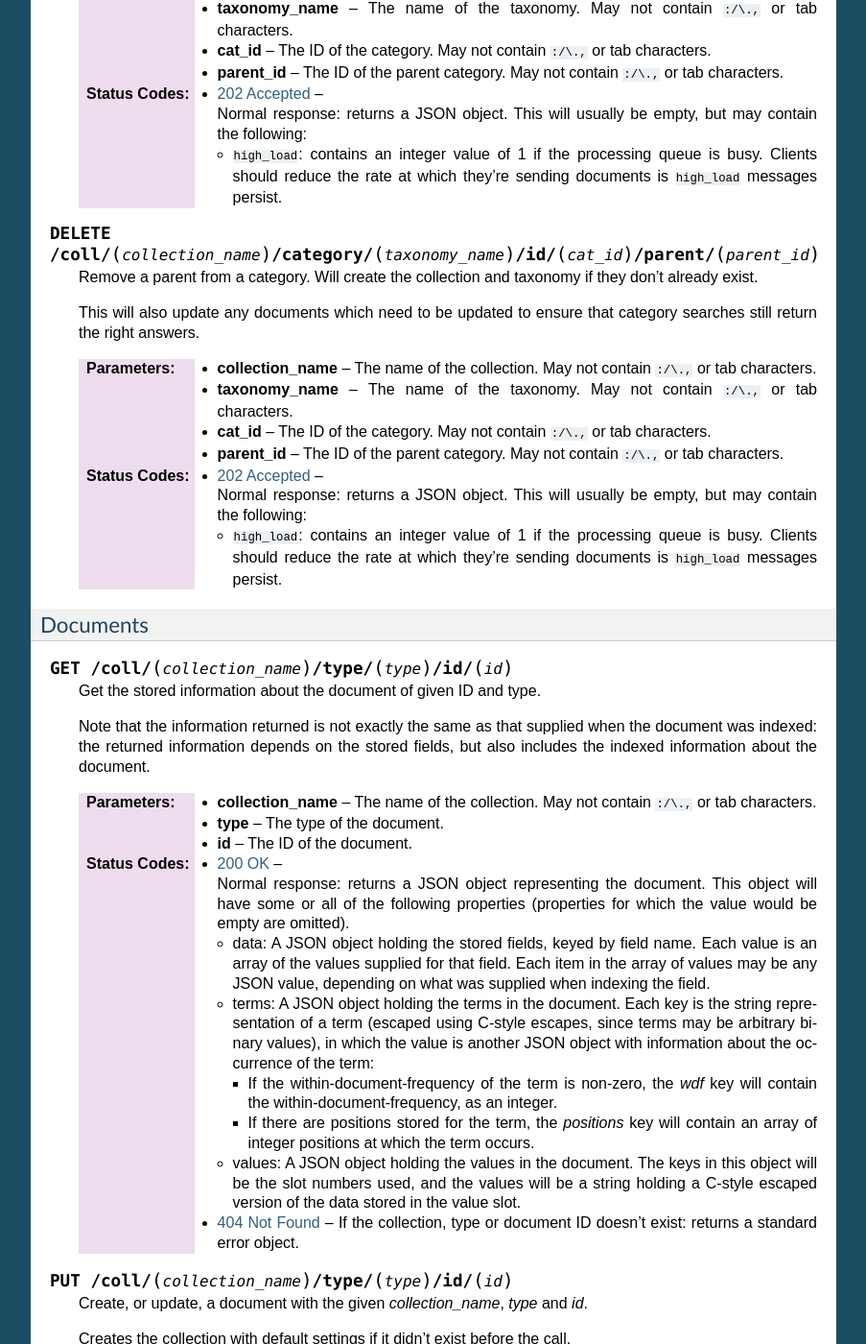
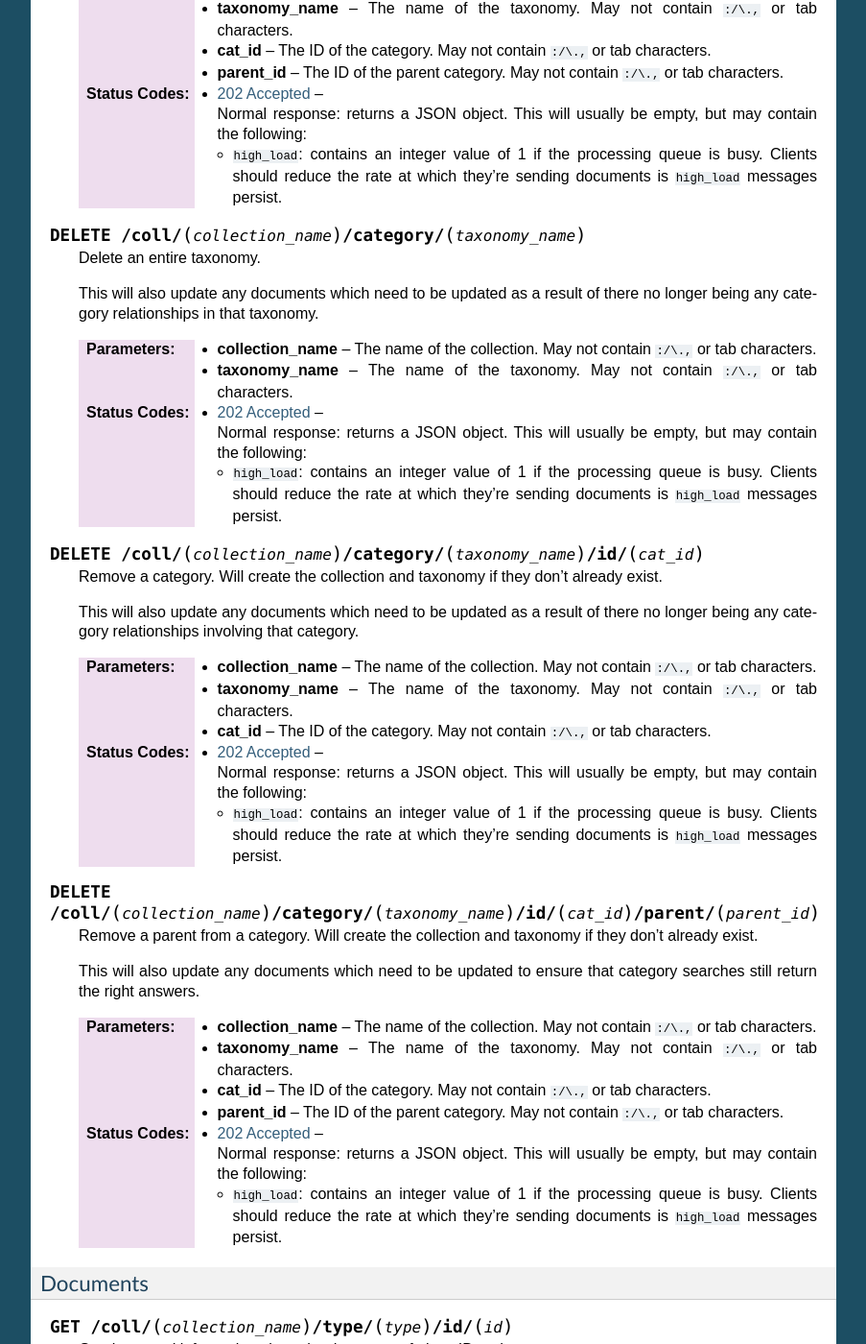
Before and after one commit to restpose/restpose, a Sphinx documentation site: the page built from docs/urls.rst, in a window 1280 px wide and 1400 px high, scrolled down 4407 px. Shown: the whole window at 96% size, without its empty margins (198-1101 px from the left). Built offline with Sphinx 7.4.7, drawn with Linux system fonts in a browser that asks for light colours.

Commit message:
Document deletion of entire taxonomies, and of categories

```diff
--- a/docs/urls.rst
+++ b/docs/urls.rst
@@ -312,6 +312,51 @@
 		 which they're sending documents is ``high_load`` messages
 		 persist.
 
+.. http:delete:: /coll/(collection_name)/category/(taxonomy_name)
+
+   Delete an entire taxonomy.
+
+   This will also update any documents which need to be updated as a result of
+   there no longer being any category relationships in that taxonomy.
+
+   :param collection_name: The name of the collection.  May not contain
+          ``:/\.,`` or tab characters.
+   :param taxonomy_name: The name of the taxonomy.  May not contain ``:/\.,``
+          or tab characters.
+
+   :statuscode 202: Normal response: returns a JSON object.  This will usually
+               be empty, but may contain the following:
+
+	       * ``high_load``: contains an integer value of 1 if the
+		 processing queue is busy.  Clients should reduce the rate at
+		 which they're sending documents is ``high_load`` messages
+		 persist.
+
+
+.. http:delete:: /coll/(collection_name)/category/(taxonomy_name)/id/(cat_id)
+
+   Remove a category.  Will create the collection and taxonomy if they don't
+   already exist.
+
+   This will also update any documents which need to be updated as a result of
+   there no longer being any category relationships involving that category.
+
+   :param collection_name: The name of the collection.  May not contain
+          ``:/\.,`` or tab characters.
+   :param taxonomy_name: The name of the taxonomy.  May not contain ``:/\.,``
+          or tab characters.
+   :param cat_id: The ID of the category.  May not contain ``:/\.,`` or tab
+          characters.
+
+   :statuscode 202: Normal response: returns a JSON object.  This will usually
+               be empty, but may contain the following:
+
+	       * ``high_load``: contains an integer value of 1 if the
+		 processing queue is busy.  Clients should reduce the rate at
+		 which they're sending documents is ``high_load`` messages
+		 persist.
+
+
 .. http:delete:: /coll/(collection_name)/category/(taxonomy_name)/id/(cat_id)/parent/(parent_id)
 
    Remove a parent from a category.  Will create the collection and taxonomy if
```
